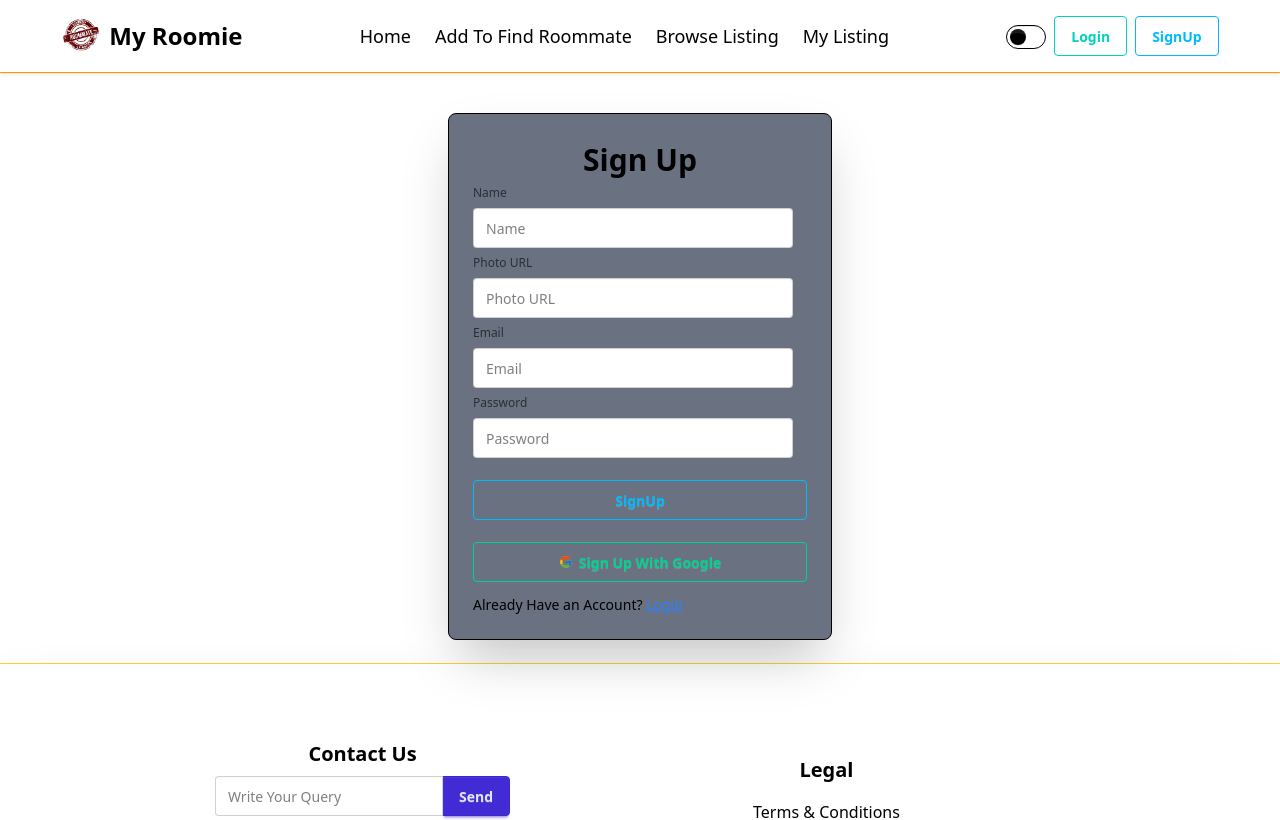
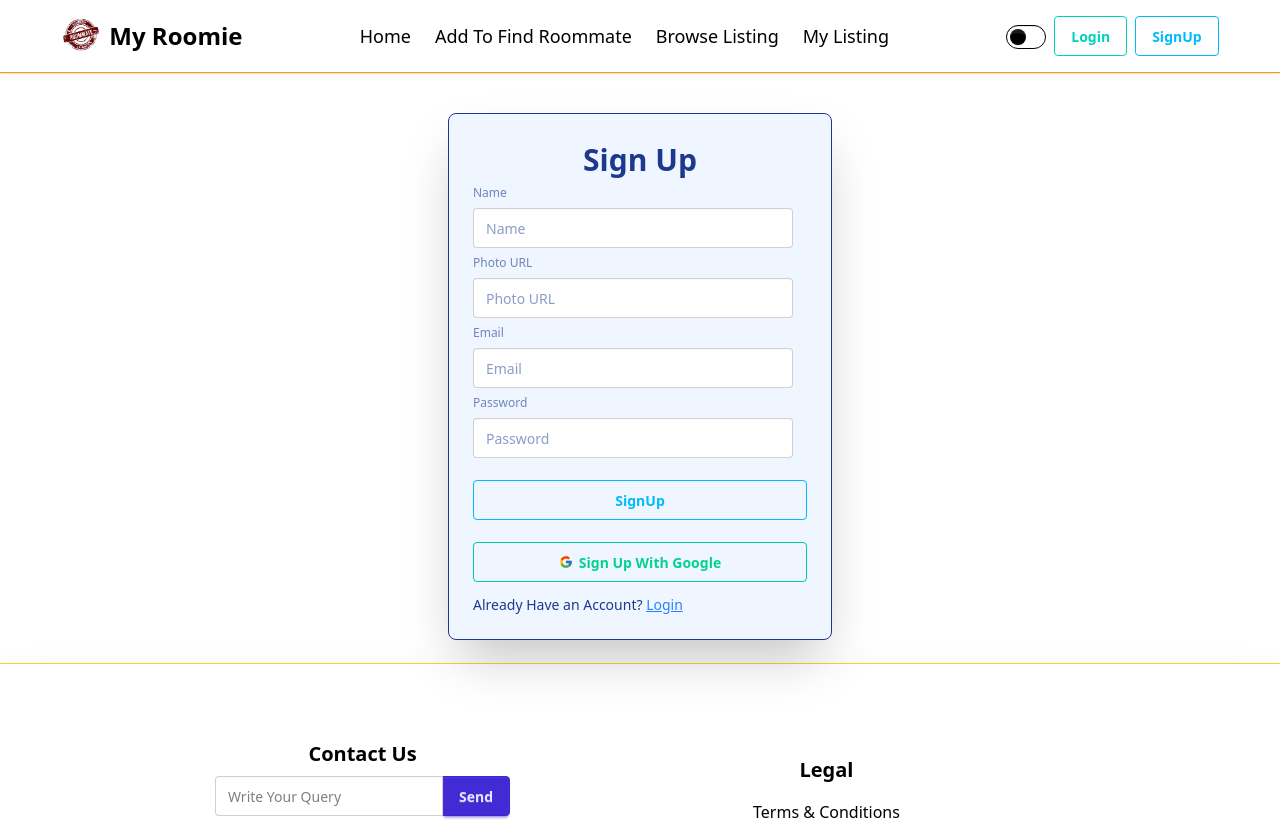
Before and after one commit to mhsumon0174/roommate-finder, a React (Vite) app: page /signup in a window 1280 px wide. Shown: the top 820 px of the page. Built offline with nearby package versions, Linux system fonts and the light colour scheme; no server answers.

Commit message:
may-be-done

```diff
--- a/src/components/Login.jsx
+++ b/src/components/Login.jsx
@@ -76,7 +76,7 @@ const email=e.target.email.value;
     return (
         <div className='my-20 h-full  flex justify-center items-center'>
 
-            <div className="card border bg-gray-500 w-full max-w-sm shrink-0 shadow-2xl">
+            <div className="card border bg-blue-50 text-blue-900 w-full max-w-sm shrink-0 shadow-2xl">
       <div className="card-body">
         <form onSubmit={handleLogin} className="fieldset">
             <h1 className='text-center text-3xl font-bold'>Log In Now</h1>
--- a/src/components/SignUp.jsx
+++ b/src/components/SignUp.jsx
@@ -80,7 +80,7 @@ const SignUp = () => {
   return (
     <div>
       <div className="my-10 flex justify-center  items-center">
-        <div className="card border bg-gray-500 w-full max-w-sm shrink-0 shadow-2xl">
+        <div className="card border bg-blue-50 text-blue-900 w-full max-w-sm shrink-0 shadow-2xl">
           <div className="card-body">
             <form onSubmit={handleSignUp} className="fieldset">
               <h1 className="text-center text-3xl font-bold">Sign Up</h1>
```
Also changed, not shown: 3 other files (tests, documents, lock files or other folders).
